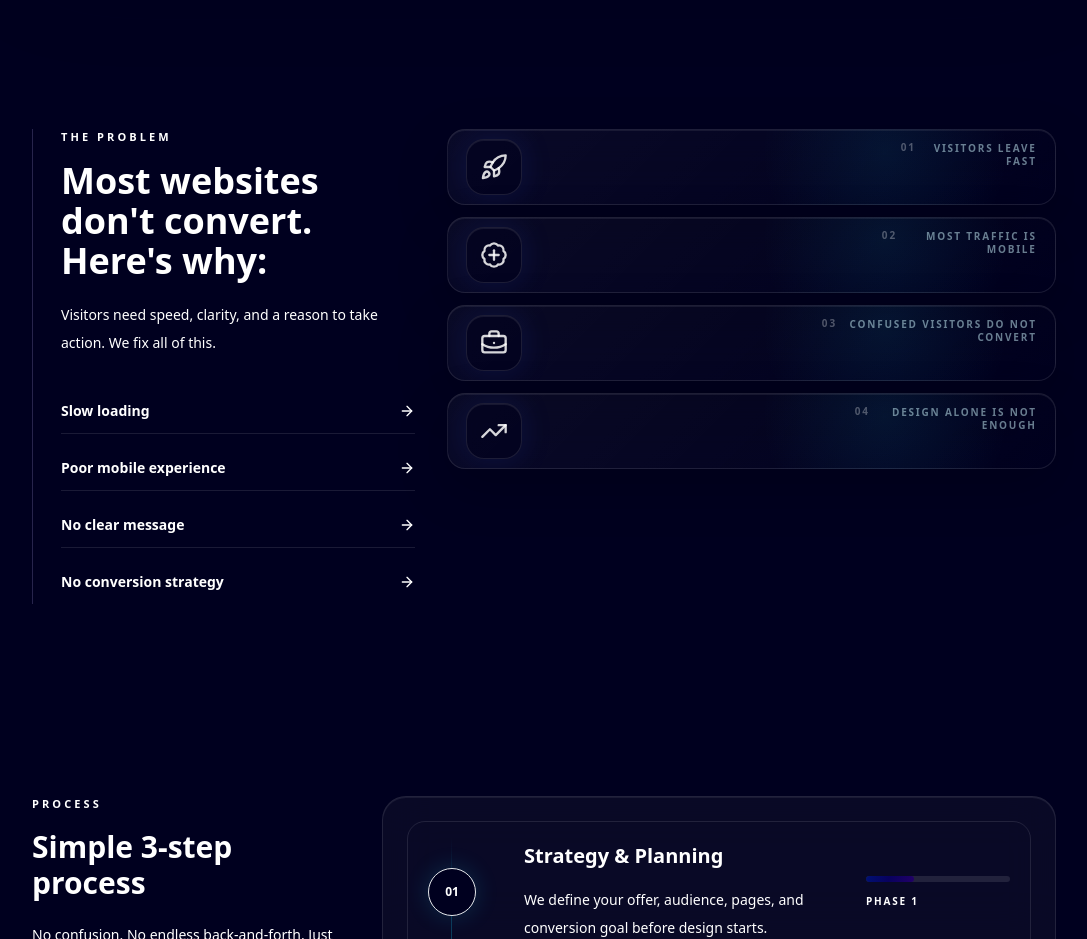
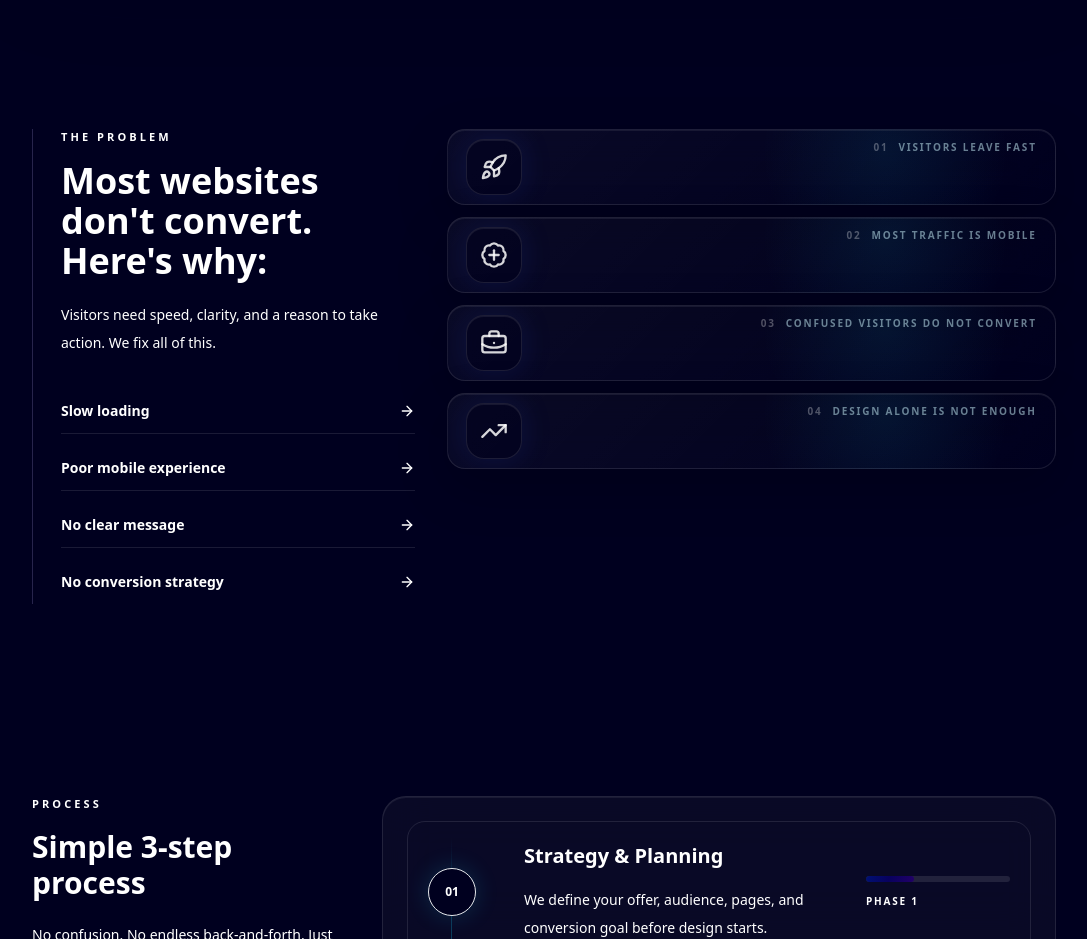
Before and after one commit to Zuvairiya7197/webuildyourbrands, a Next.js app: page / in a window 1280 px wide. Shown: the part 2480-3419 px from the top of the page, without its empty margins (96-1183 px from the left). Built offline with nearby package versions, Linux system fonts and the light colour scheme.

Commit message:
text in one line

```diff
--- a/app/globals.css
+++ b/app/globals.css
@@ -564,12 +564,15 @@ textarea {
 }
 
 .problem-card__meta {
-  display: flex;
-  flex-wrap: wrap;
+  display: inline-flex;
+  flex-wrap: nowrap;
   justify-content: flex-end;
-  gap: 8px;
+  align-items: center;
+  gap: 10px;
+  min-width: 0;
   padding-top: 3px;
   text-align: right;
+  white-space: nowrap;
 }
 
 .problem-card__meta span,
@@ -586,9 +589,10 @@ textarea {
 }
 
 .problem-card__meta p {
-  max-width: min(360px, 70%);
+  max-width: none;
   color: rgba(207, 247, 255, 0.5);
-  line-height: 1.25;
+  line-height: 1;
+  white-space: nowrap;
 }
 
 .problem-card__body {
```
